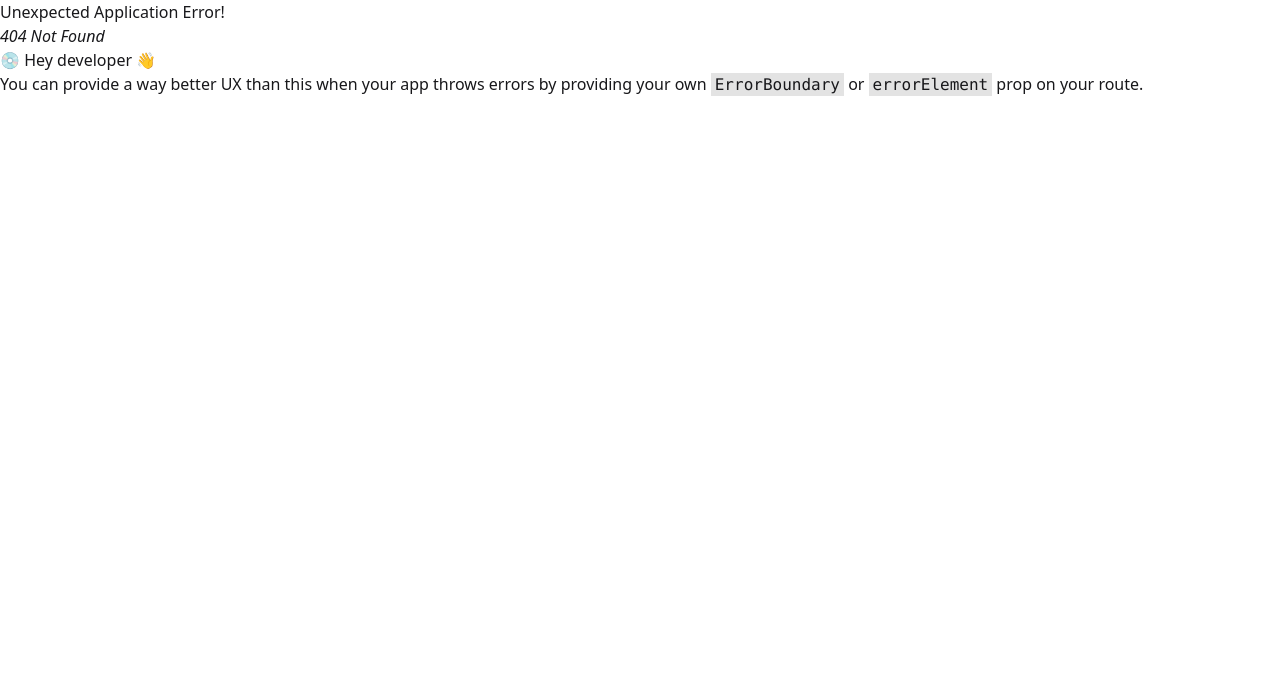
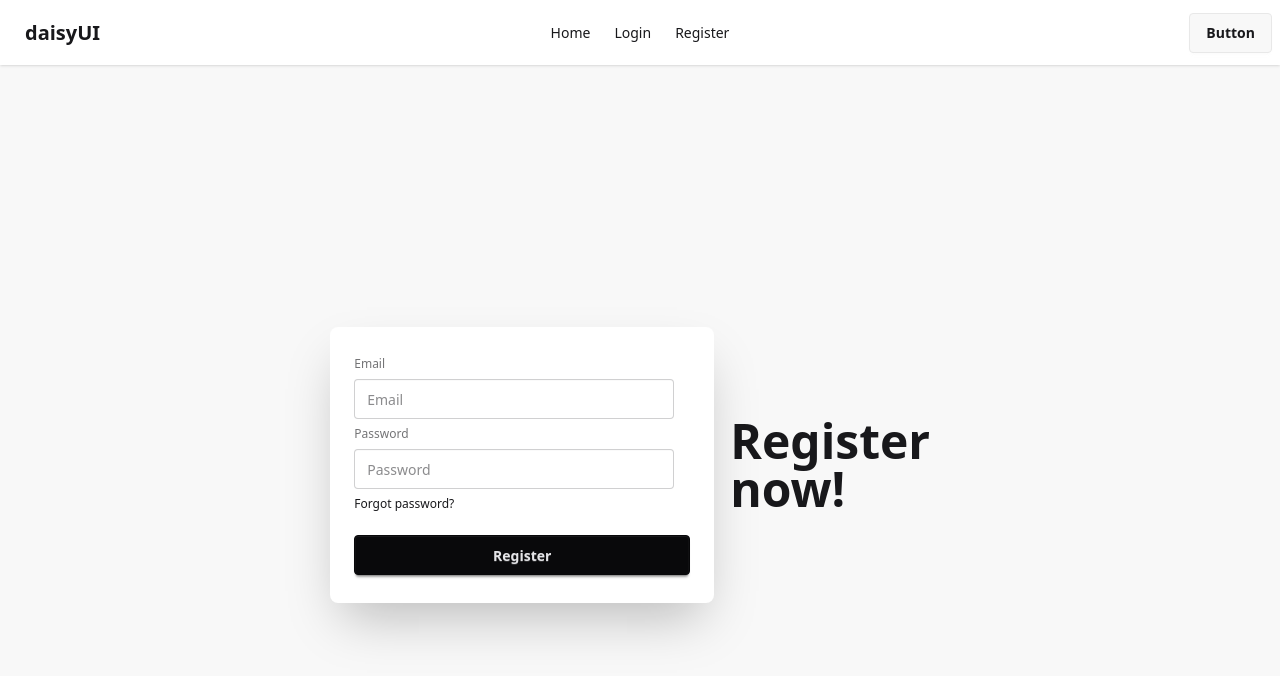
Before and after one commit to MasumRezaMunna/Firebase-Updated, a React (Vite) app: page /register in a window 1280 px wide. Before the commit this address had no page. Shown: the top 676 px of the page. Built offline with nearby package versions, Linux system fonts and the light colour scheme.

Commit message:
Simple form, and daisy ui form

```diff
--- /dev/null
+++ b/src/components/Login/Login.jsx
@@ -0,0 +1,11 @@
+import React from 'react';
+
+const Login = () => {
+    return (
+        <div>
+
+        </div>
+    );
+};
+
+export default Login;
--- /dev/null
+++ b/src/components/Register/Register.jsx
@@ -0,0 +1,39 @@
+import React from 'react';
+
+const Register = () => {
+
+    const handleRegister = (event) => {
+        event.preventDefault();
+        const email = event.target.email.value;
+        const password = event.target.password.value;
+        console.log('register click', email, password)
+    }
+
+    return (
+        <div className="hero bg-base-200 min-h-screen">
+  <div className="hero-content flex-col lg:flex-row-reverse">
+    <div className="text-center lg:text-left">
+      <h1 className="text-5xl font-bold">Register now!</h1>
+
+    </div>
+    <div className="card bg-base-100 w-full max-w-sm shrink-0 shadow-2xl">
+      <div className="card-body">
+        <form onSubmit={handleRegister}>
+            <fieldset className="fieldset">
+          <label className="label">Email</label>
+          <input type="email" name='email' className="input" placeholder="Email" />
+          <label className="label">Password</label>
+          <input type="password" name='password' className="input" placeholder="Password" />
+          <div><a className="link link-hover">Forgot password?</a></div>
+          <button className="btn btn-neutral mt-4">Register</button>
+        </fieldset>
+
+        </form>
+      </div>
+    </div>
+  </div>
+</div>
+    );
+};
+
+export default Register;
--- a/src/main.jsx
+++ b/src/main.jsx
@@ -5,6 +5,8 @@
 import './index.css'
 import Root from './layout/Root.jsx';
 import Home from './components/Home/Home.jsx';
+import Register from './components/Register/Register.jsx';
+import Login from './components/Login/Login.jsx';
 
 const router = createBrowserRouter([
   {
@@ -14,6 +16,14 @@
       {
         index: true,
         Component: Home,
+      },
+      {
+        path: 'register',
+        Component: Register
+      },
+      {
+        path: 'login',
+        Component: Login
       }
     ]
   },
```
